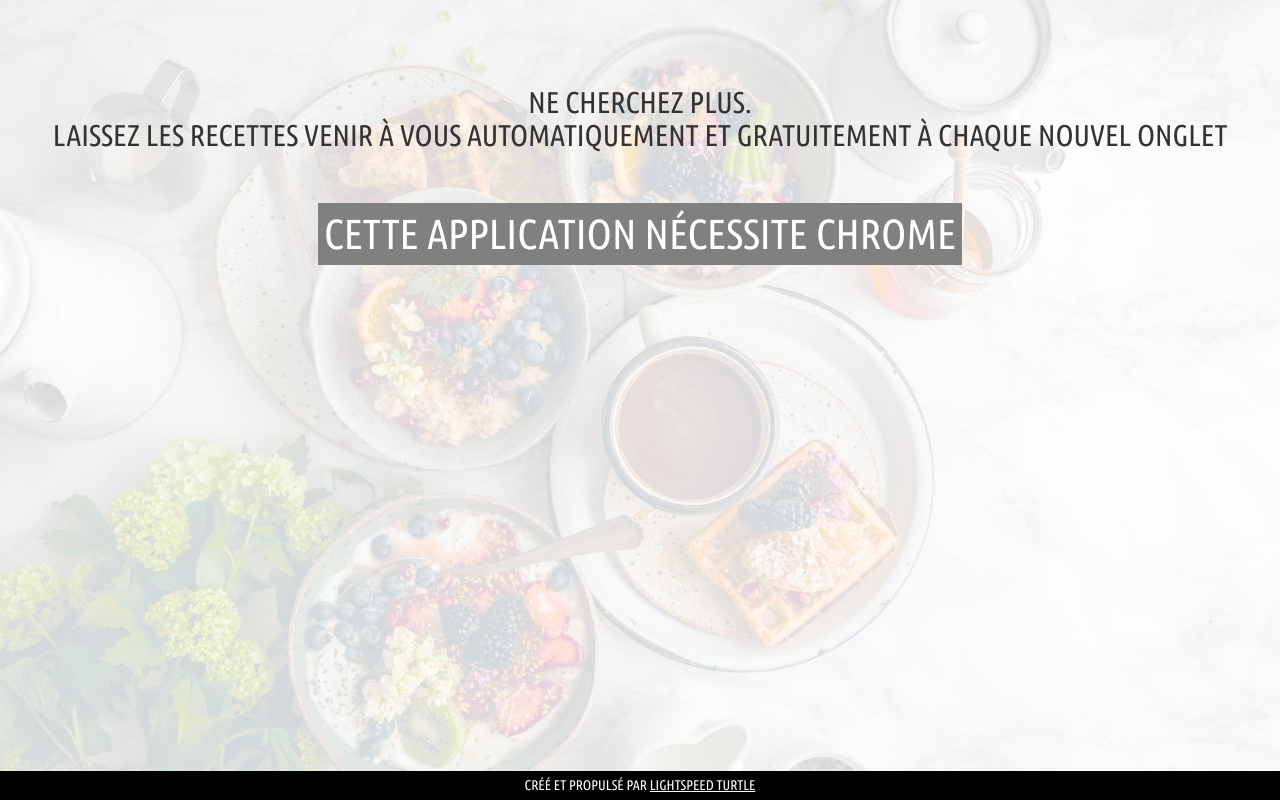
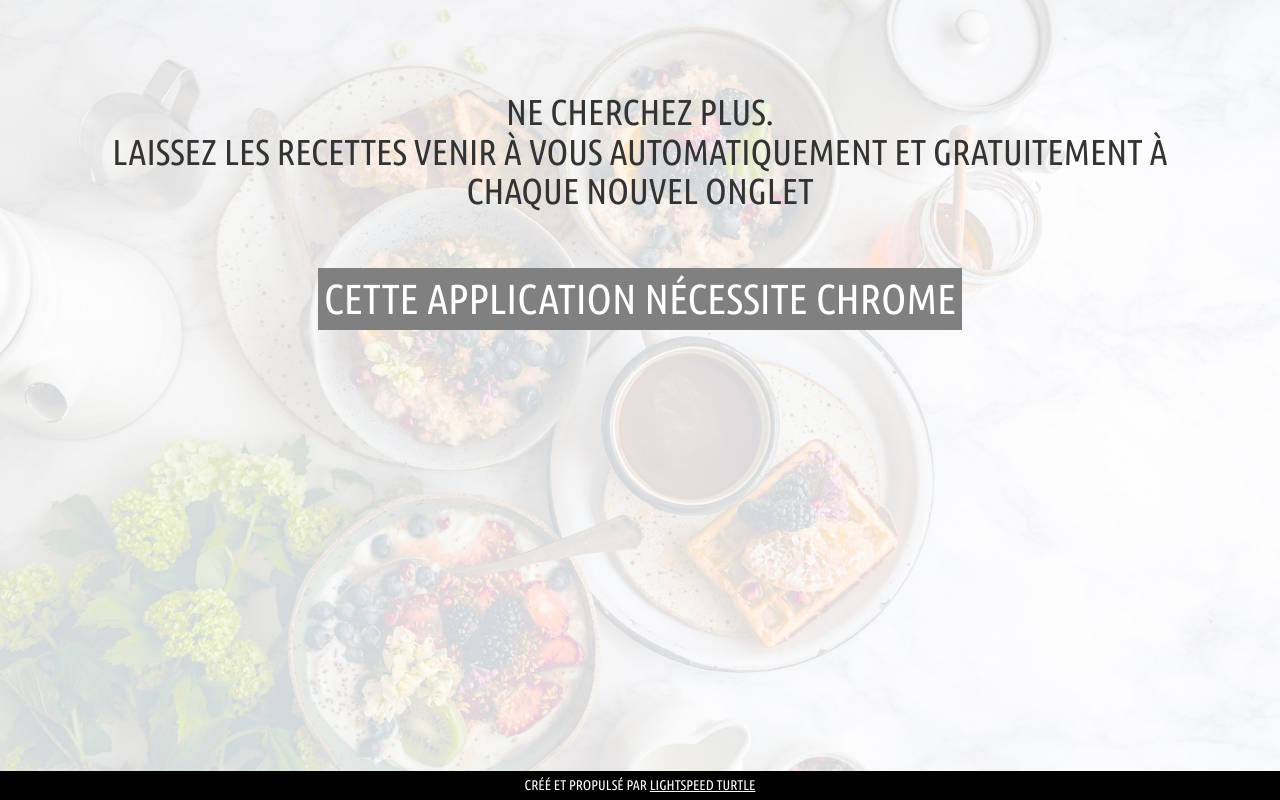
Before and after one commit to Lightspeed-Turtle/whatshouldieat-landingpage, a React (Create React App) app: page / in a window 1280 px wide. Built offline with nearby package versions, Linux system fonts and the light colour scheme.

Commit message:
Replace h2 for h1 for SEO

```diff
--- a/src/App.css
+++ b/src/App.css
@@ -23,7 +23,7 @@ body {
   height: 50px;
 }
 
-h2 {
+h1 {
   margin-top: 1em;
   margin-bottom: 1em;
   padding: 0 2em 0 2em;
--- a/src/App.js
+++ b/src/App.js
@@ -39,7 +39,7 @@ class App extends Component {
       <Grid className='App'>
         <Row className="Title">
           <Col>
-            <h2>Ne cherchez plus.<br /> Laissez les recettes venir à vous automatiquement et gratuitement à chaque nouvel onglet</h2>
+            <h1>Ne cherchez plus.<br /> Laissez les recettes venir à vous automatiquement et gratuitement à chaque nouvel onglet</h1>
           </Col>
         </Row>
         <Row className="Download">
```
